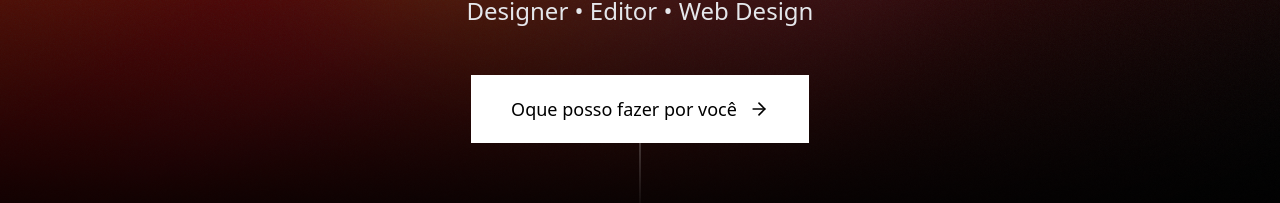
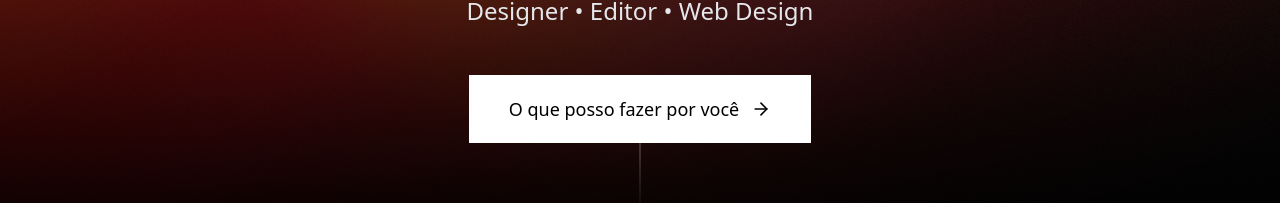
Before and after one commit to Tiagolals/portfolio, a React (Vite) app in the folder High-Impact Portfolio Website/: page / in a window 1280 px wide. Shown: the part 535-738 px from the top of the page. Built offline with nearby package versions, Linux system fonts and the light colour scheme.

Commit message:
Atualizar o Hero.tsx

```diff
--- a/High-Impact Portfolio Website/src/components/Hero.tsx
+++ b/High-Impact Portfolio Website/src/components/Hero.tsx
@@ -60,7 +60,7 @@ export function Hero() {
           href="#projects"
           className="group inline-flex items-center gap-3 bg-white text-black px-10 py-5 text-lg hover:bg-orange-500 hover:text-white transition-all duration-300"
         >
-          Oque posso fazer por você
+          O que posso fazer por você
           <ArrowRight className="w-5 h-5 group-hover:translate-x-2 transition-transform duration-300" />
         </motion.a>
       </div>
```
